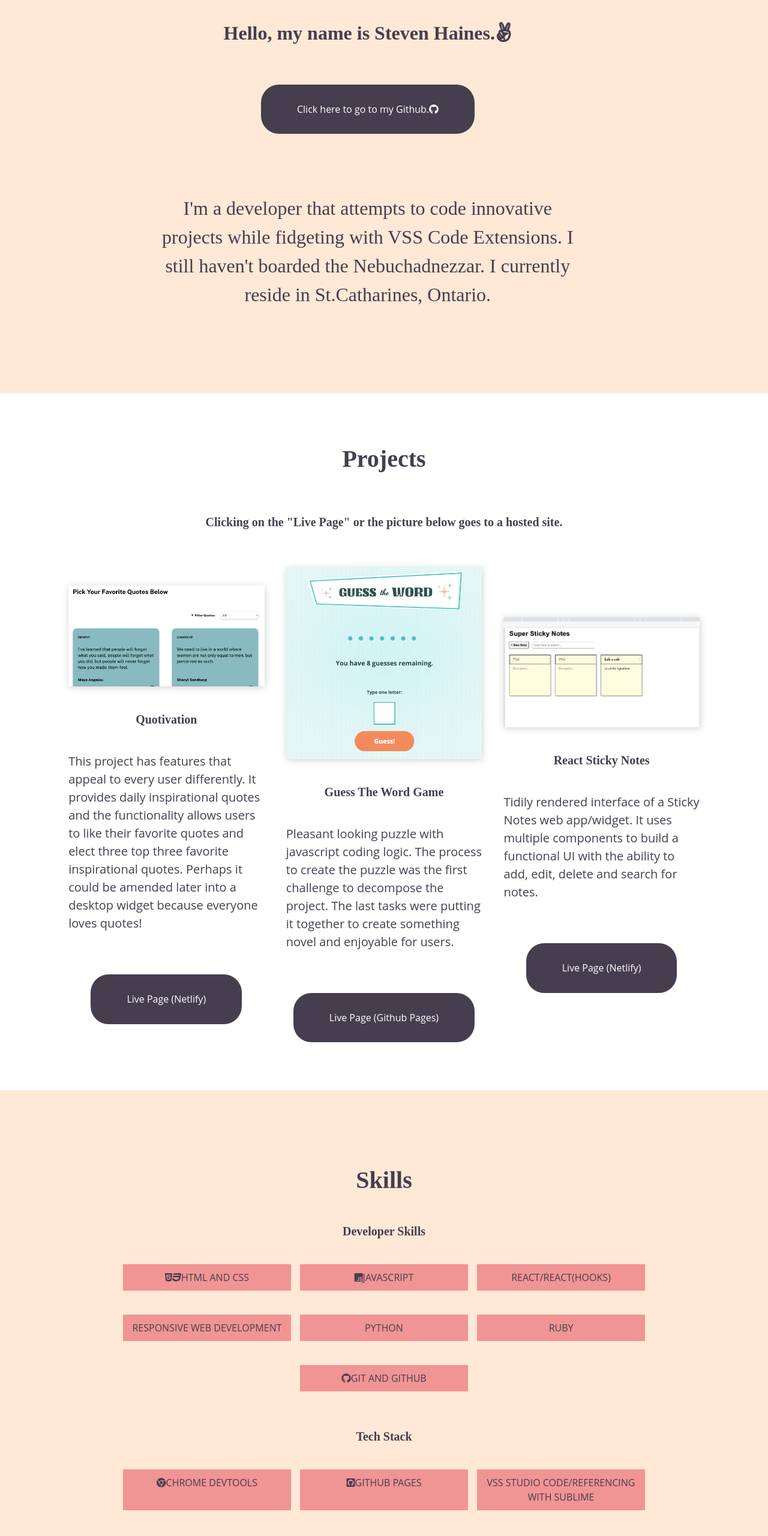
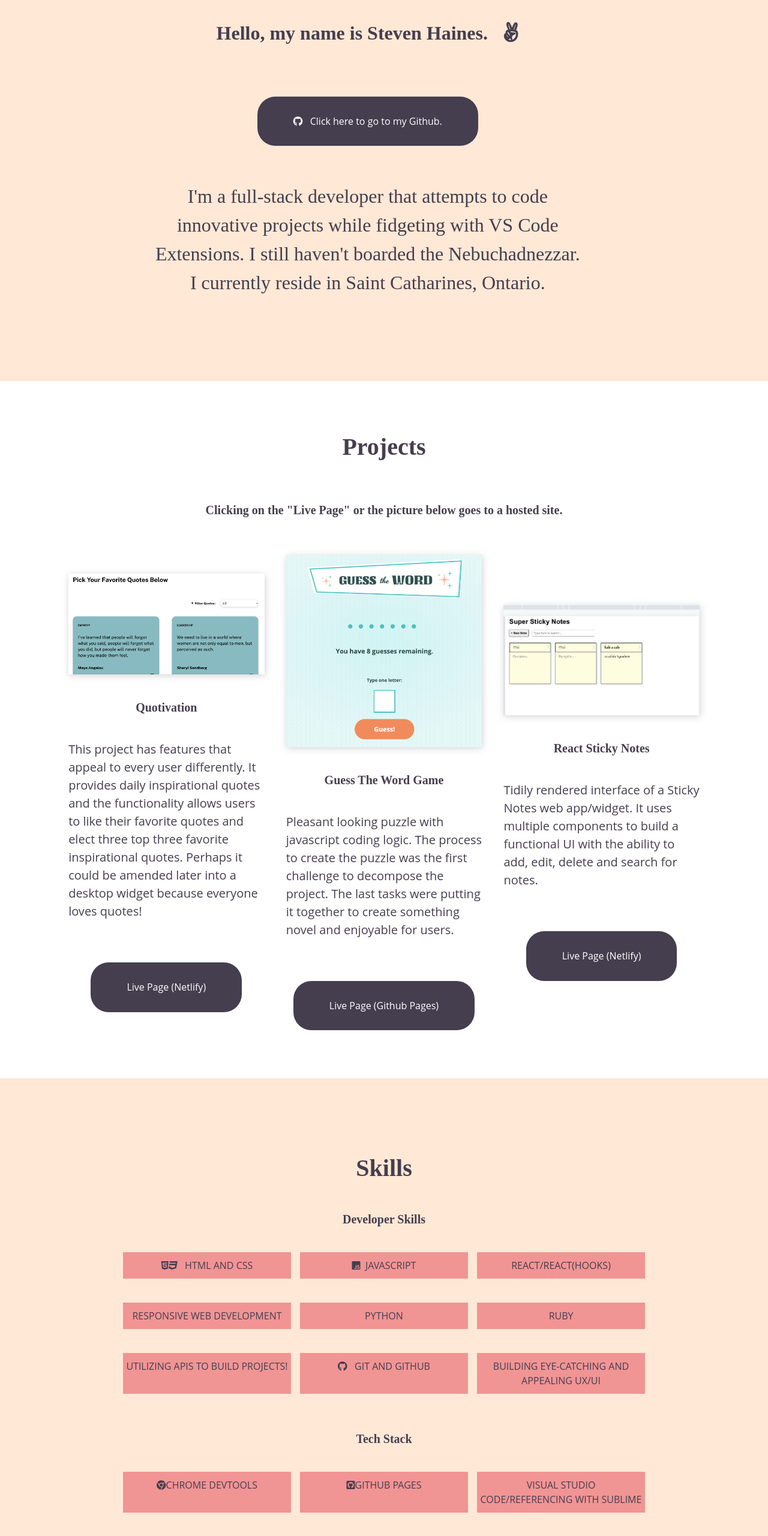
Before and after one commit to Stevenhaines06/new-site-sc-sh, a website built with Parcel: page index.html in a window 1280 px wide. Shown: the part 202-2762 px from the top of the page at 60% size. Built offline with nearby package versions, Linux system fonts and the light colour scheme.

Commit message:
instructor recommendations 2

```diff
--- a/css/main.css
+++ b/css/main.css
@@ -15,6 +15,7 @@ html {
   color: #222;
   font-size: 1em;
   line-height: 1.4;
+  scroll-behavior: smooth;
 }
 
 /*
@@ -257,7 +258,7 @@ h4 {
 }
 
 .project-link-main {
-  margin: 40px 0 60px 0;
+  margin: 60px 0 20px 0;
   padding-top: 200px;
 }
 
@@ -837,6 +838,14 @@ footer .social-icons li i {
       max-width: 1450px;
     }
 
+    .home-title {
+      display: flex;
+      justify-content: center;
+      align-items: center;
+      flex-flow: column;
+
+  }
+
     /* font styles */
     h1 {
       font-size: 3rem;
@@ -968,13 +977,13 @@ footer .social-icons li i {
       padding: 10px 10px;
     }
 
-    nav ul li a:hover,
+    /* nav ul li a:hover,
     nav #contact-link:hover {
       background-color: #F8C6C6;
       color: #453E4F;
       padding: 10px 10px;
       border-radius: 30px;
-    }
+    } */
 
     .home-title {
       max-width: 95%;
--- a/index.html
+++ b/index.html
@@ -39,9 +39,9 @@
         </ul>
       </nav>
       <div class="home-title">
-        <h1> Hello, my name is Steven Haines.<i class="fab fa-angellist"></i></h1>
-        <a class="project-link-main" href="https://github.com/Stevenhaines06" target="_blank">Click here to go to my Github.<i class="fab fa-github"></i></a>
-        <h2> I'm a developer that attempts to code innovative projects while fidgeting with VSS Code Extensions. I still haven't boarded the Nebuchadnezzar. I currently reside in St.Catharines, Ontario.</h2>
+        <h1> Hello, my name is Steven Haines. &nbsp; <i class="fab fa-angellist"></i></h1>
+        <a class="project-link-main" href="https://github.com/Stevenhaines06" target="_blank"><i class="fab fa-github"></i> &nbsp; Click here to go to my Github.       </a>
+        <h2> I'm a full-stack developer that attempts to code innovative projects while fidgeting with VS Code Extensions. I still haven't boarded the Nebuchadnezzar. I currently reside in Saint Catharines, Ontario.</h2>
       </div>
 
 
@@ -96,19 +96,21 @@
       <h3 class="skills-header">Skills</h3>
       <h4>Developer Skills</h4>
       <div class="language-wrapper">
-      <p class="skill"><i class="fab fa-html5"><i class="fab fa-css3"></i></i>HTML and CSS</p>
-      <p class="skill"><i class="fab fa-js-square"></i>JavaScript</p>
+      <p class="skill"><i class="fab fa-html5"><i class="fab fa-css3"></i></i> &nbsp; HTML and CSS</p>
+      <p class="skill"><i class="fab fa-js-square"></i>&nbsp; JavaScript</p>
       <p class="skill">React/React(Hooks)</p>
       <p class="skill">Responsive Web Development</p>
       <p class="skill">Python</p>
       <p class="skill">Ruby</p>
-      <p class="skill"><i class="fab fa-github"></i>Git and GitHub</p>
+      <p class="skill">Utilizing APIs to build projects!</p>
+      <p class="skill"><i class="fab fa-github"></i> &nbsp; Git and GitHub</p>
+      <p class="skill">Building Eye-Catching and Appealing UX/UI</p>
     </div>
       <h4>Tech Stack</h4>
       <div class="tool-wrapper">
         <p class="tool"><i class="fab fa-chrome"></i>Chrome Devtools</p>
-        <p class="tool"><i class="fab fa-github-square"></i>Github Pages</p>
-        <p class="tool">VSS Studio Code/Referencing with Sublime</p>
+        <p class="tool"><i class="fab fa-github-square"></i>GitHub Pages</p>
+        <p class="tool">Visual Studio Code/Referencing with Sublime</p>
       </div>
     </div>
   </section>
```
